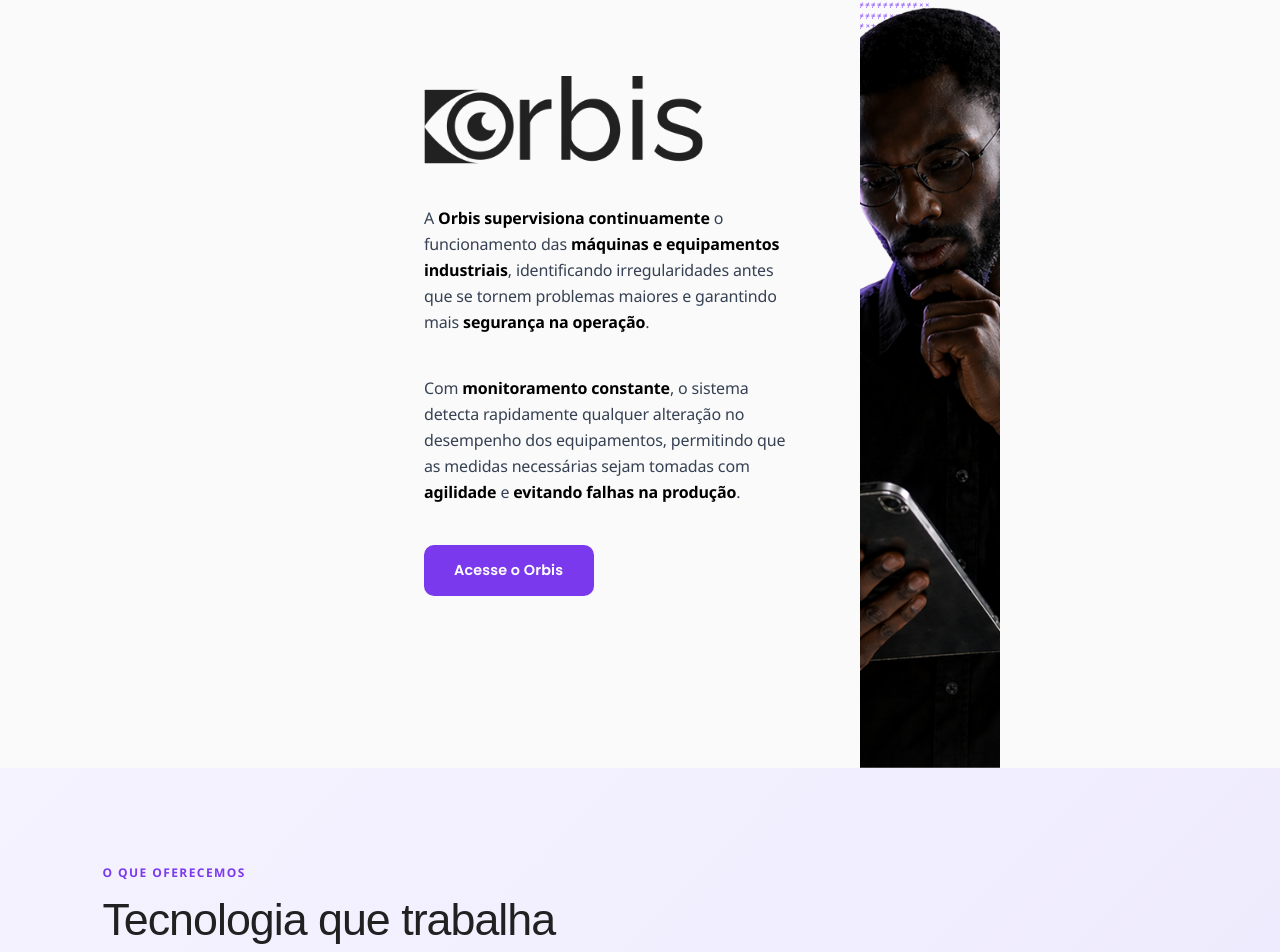
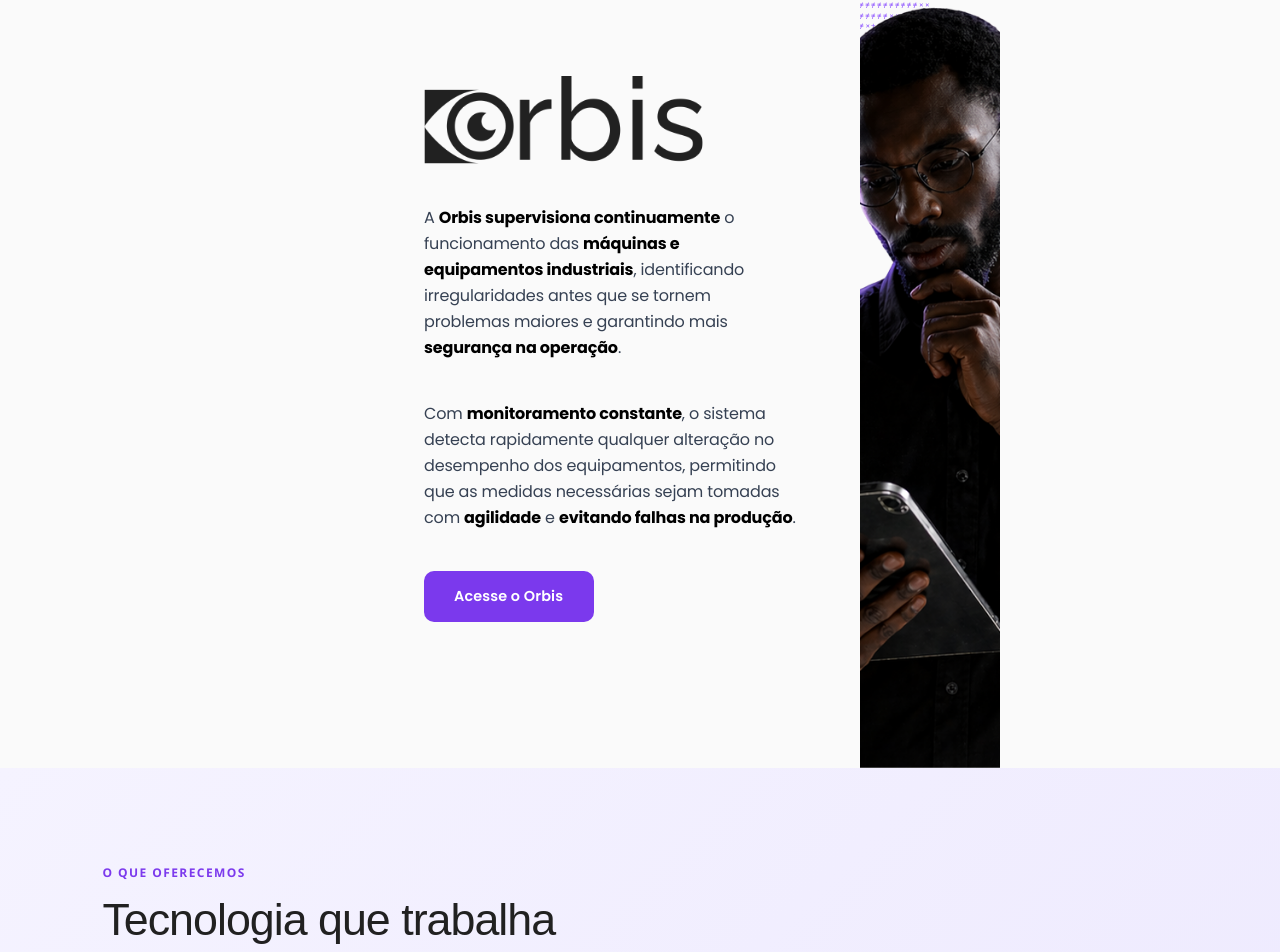
Before and after one commit to Henrique-Fiorotti/orbis, a Next.js app: page / in a window 1280 px wide. Shown: the part 1174-2126 px from the top of the page. Built offline with nearby package versions, Linux system fonts and the light colour scheme.

Commit message:
add: adicionando fonte certa

```diff
--- a/components/sobre-informativo.jsx
+++ b/components/sobre-informativo.jsx
@@ -28,7 +28,7 @@
                 </div>
 
                 {/* Parágrafo 1 */}
-                <p className="text-gray-700 dark:text-zinc-300 text-sm sm:text-base leading-relaxed max-w-sm text-center md:text-left">
+                <p style={{ fontFamily: "'Poppins', sans-serif"}} className="text-gray-700 dark:text-zinc-300 text-sm sm:text-base leading-relaxed max-w-sm text-center md:text-left">
                     A <strong className="text-black dark:text-white">Orbis supervisiona continuamente</strong> o
                     funcionamento das <strong className="text-black dark:text-white">máquinas e equipamentos industriais</strong>,
                     identificando irregularidades antes que se tornem problemas maiores e garantindo mais{" "}
@@ -36,7 +36,7 @@
                 </p>
 
                 {/* Parágrafo 2 */}
-                <p className="text-gray-700 dark:text-zinc-300 text-sm sm:text-base leading-relaxed max-w-sm text-center md:text-left">
+                <p style={{ fontFamily: "'Poppins', sans-serif"}} className="text-gray-700 dark:text-zinc-300 text-sm sm:text-base leading-relaxed max-w-sm text-center md:text-left">
                     Com <strong className="text-black dark:text-white">monitoramento constante</strong>, o sistema detecta
                     rapidamente qualquer alteração no desempenho dos equipamentos, permitindo que as medidas
                     necessárias sejam tomadas com <strong className="text-black dark:text-white">agilidade</strong> e{" "}
```
